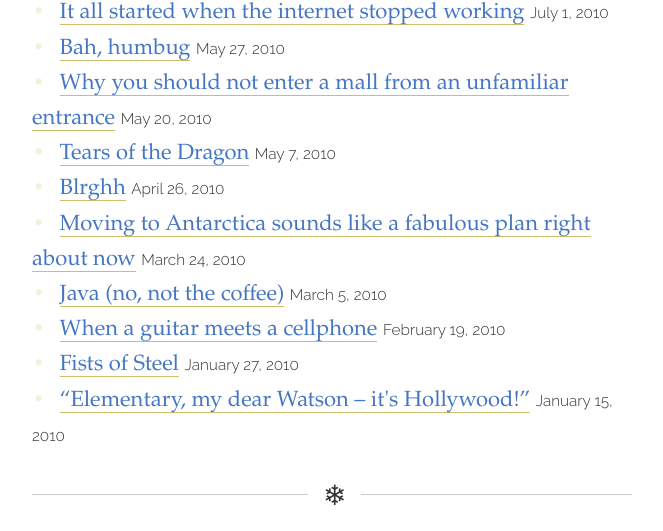
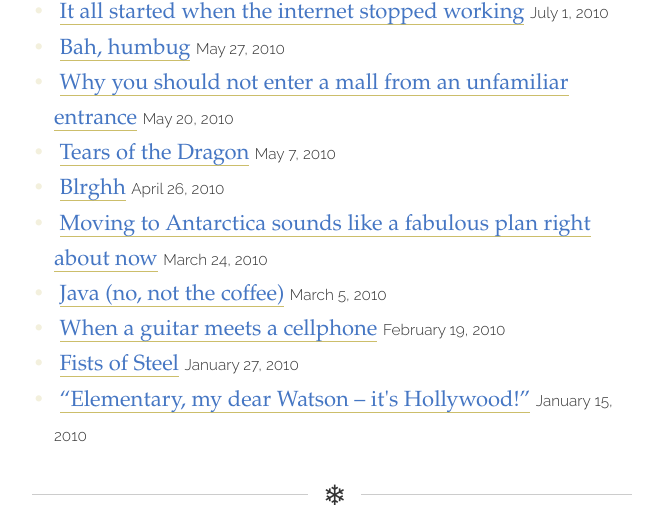
Before and after one commit to spinningarrow/blog.sahil.me, a Jekyll site: the page built from archives.html, in a window 1280 px wide. Shown: the part 1428-1959 px from the top of the page, without its empty margins (308-971 px from the left). Built offline with Jekyll 4.4.1, drawn with Linux system fonts in a browser that asks for light colours; some web fonts are replaced; comment, search, counter and statistics services are not loaded.

Commit message:
Update stylesheet
* Fix wrapping of list-items in stylish lists

```diff
--- a/assets/css/_stylus/arrow.styl
+++ b/assets/css/_stylus/arrow.styl
@@ -34,7 +34,7 @@ em em
 	font-style normal
 
 ul.listing-stylish
-	margin 0
+	margin 0 0 0 1em
 	padding 0
 
 	> li
@@ -44,6 +44,7 @@ ul.listing-stylish
 			color $visitedLinkBorderColor
 			content '•'
 			display inline-block
+			margin-left -1em
 			width 1em
 
 li time
--- a/assets/css/arrow.css
+++ b/assets/css/arrow.css
@@ -86,7 +86,7 @@ em em {
   font-style: normal;
 }
 ul.listing-stylish {
-  margin: 0;
+  margin: 0 0 0 1em;
   padding: 0;
 }
 ul.listing-stylish > li {
@@ -96,6 +96,7 @@ ul.listing-stylish > li:before {
   color: #f3f0dd;
   content: '•';
   display: inline-block;
+  margin-left: -1em;
   width: 1em;
 }
 li time {
```
